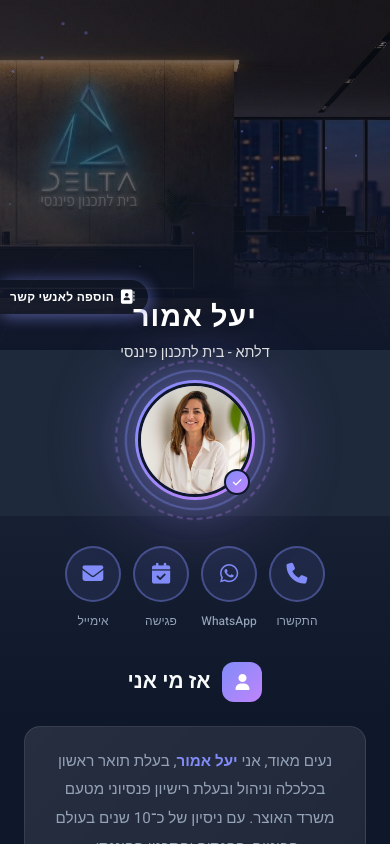
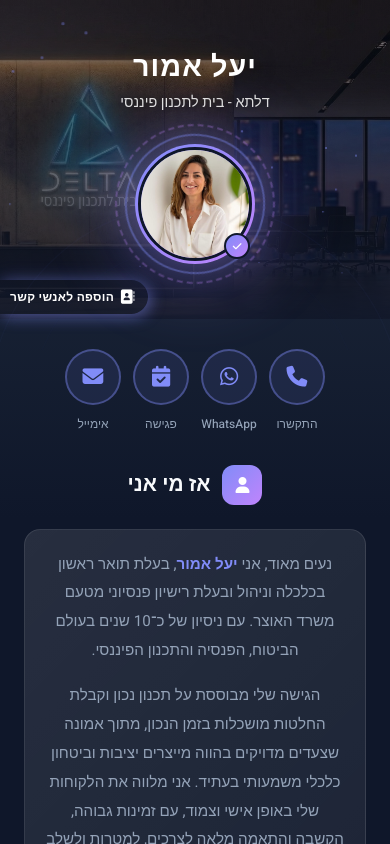
Before and after one commit to amit034/digital-card, a React (Vite) app: page /#/yael-amor in a window 390 px wide. Shown: the top 844 px of the page. Built offline with nearby package versions, Linux system fonts and the light colour scheme.

Commit message:
fix layout

```diff
--- a/src/components/NameSection.css
+++ b/src/components/NameSection.css
@@ -32,9 +32,6 @@
 }
 
 @media (max-width: 480px) {
-  .dc-identity {
-    margin-top: -50px;
-  }
 
   .dc-identity__name {
     font-size: 1.8rem;
--- a/src/components/ProfileSection.css
+++ b/src/components/ProfileSection.css
@@ -113,8 +113,7 @@
 
 @media (max-width: 480px) {
   .dc-avatar {
-    margin-top: 8px;
-    margin-bottom: 16px;
+    margin-bottom: 55px;
   }
 
   .dc-avatar__photo {
```
